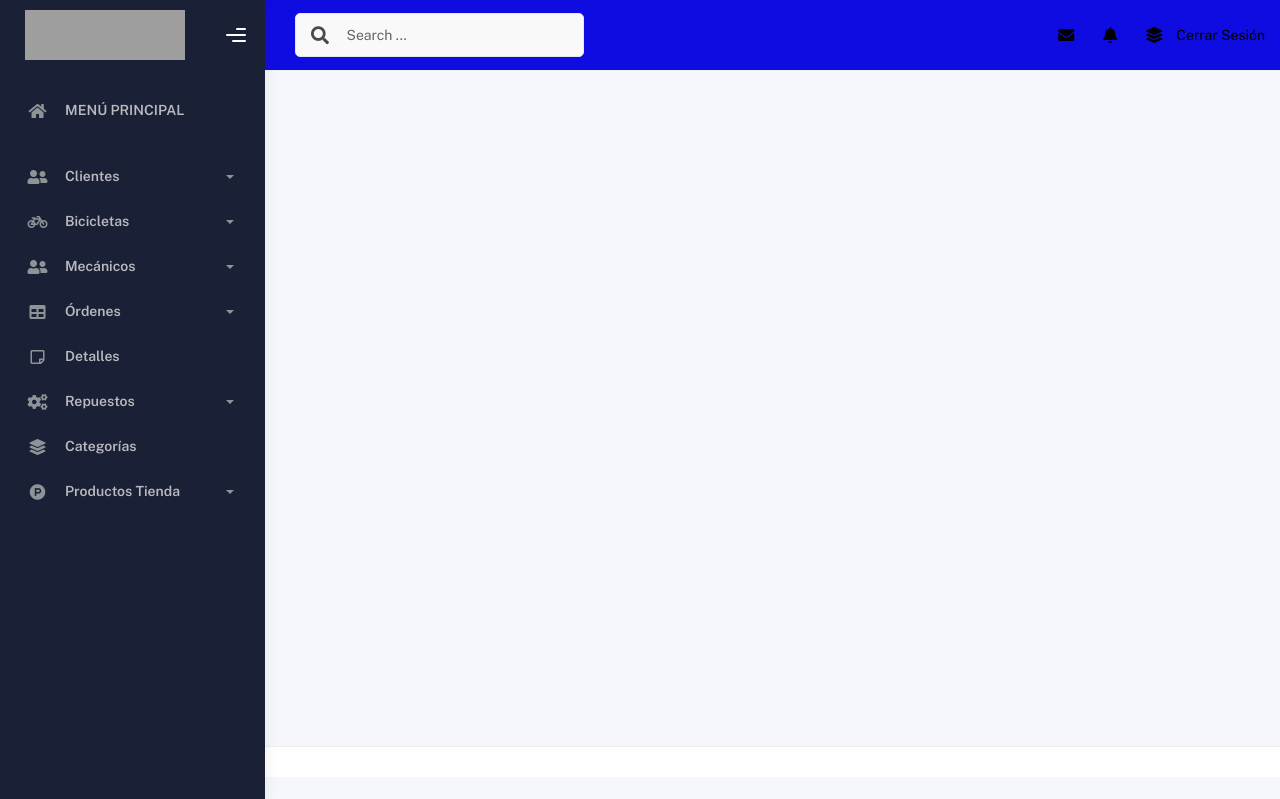
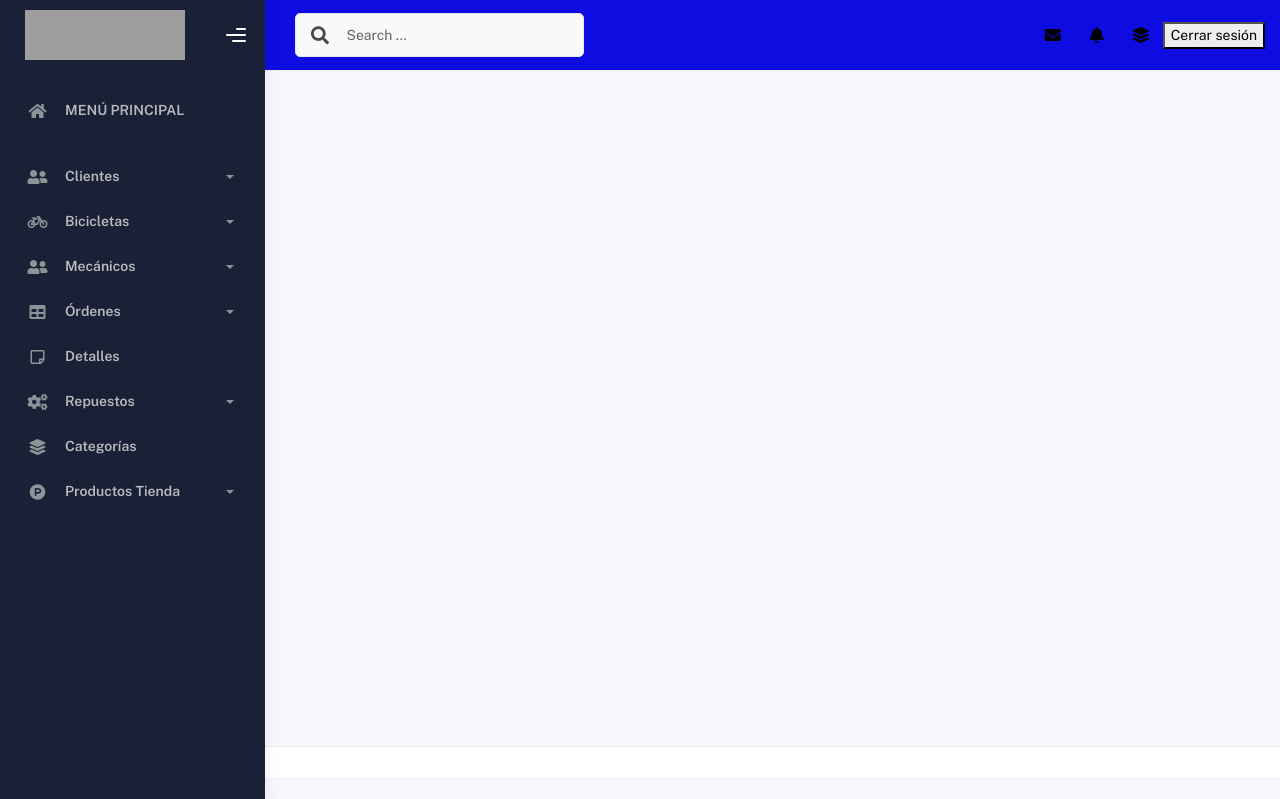
Before and after one commit to alexerazo416/tesis, a Django app: template Aplicaciones/ordenes/templates/plantilla.html in a window 1280 px wide. Shown: the top 799 px of the page. Run offline with Django 4.2, Linux system fonts and the light colour scheme; the template is opened without the code that fills it, so the values that code supplies are empty; parts of the project's set-up code (start-up, migrations or seed data) failed here and were passed over; some libraries are stand-ins or nearby versions; grey boxes are pictures that could not be loaded.

Commit message:
cambio de logout

```diff
--- a/Aplicaciones/ordenes/templates/plantilla.html
+++ b/Aplicaciones/ordenes/templates/plantilla.html
@@ -487,10 +487,10 @@
 								</div>
 							</li>
 
-              <a class="profile-pic d-flex align-items-center" href="{% url 'logout' %}"  aria-expanded="false">
-      <span class="profile-username d-flex align-items-center">
-          <span style="color: black;">Cerrar Sesión</span>
-      </span>
+              <form action="{% url 'logout' %}" method="post">
+            {% csrf_token %}
+            <button type="submit">Cerrar sesión</button>
+        </form>
   </a>
 
 
--- a/Aplicaciones/ordenes/urls.py
+++ b/Aplicaciones/ordenes/urls.py
@@ -105,7 +105,7 @@ path('actUsuario/',views.actUsuario),
 
 #Login por tipo de usuario
  path('login/', views.login_view, name='login'),
-    path('logout/', views.logout_view, name='logout'),
+    path('logout/', LogoutView.as_view(), name='logout'),
     path('register/', views.register_view, name='register'),
     path('403/', views.permission_denied_view, name='permission_denied'),
     path('clientes/', views.verClientes, name='clientes'),
--- a/BikeShop/settings.py
+++ b/BikeShop/settings.py
@@ -123,3 +123,5 @@ EMAIL_PORT = 587
 EMAIL_HOST_USER = os.environ.get('EMAIL_HOST_USER', 'ronalmena2020@gmail.com')
 EMAIL_HOST_PASSWORD = os.environ.get('EMAIL_HOST_PASSWORD', 'wobs sqvh saao mfvb')
 EMAIL_USE_TLS = True
+
+LOGOUT_REDIRECT_URL = 'login'
```
